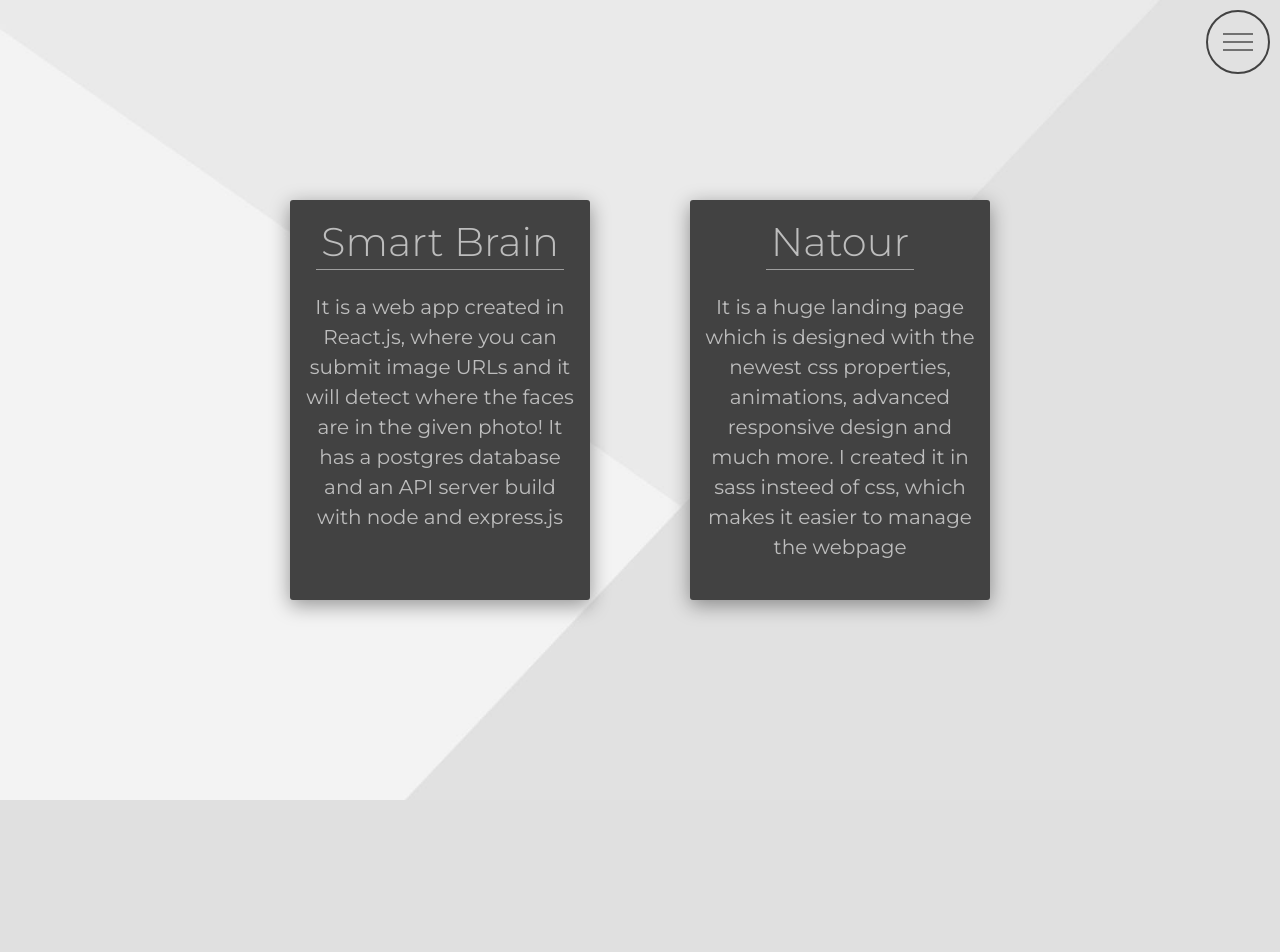
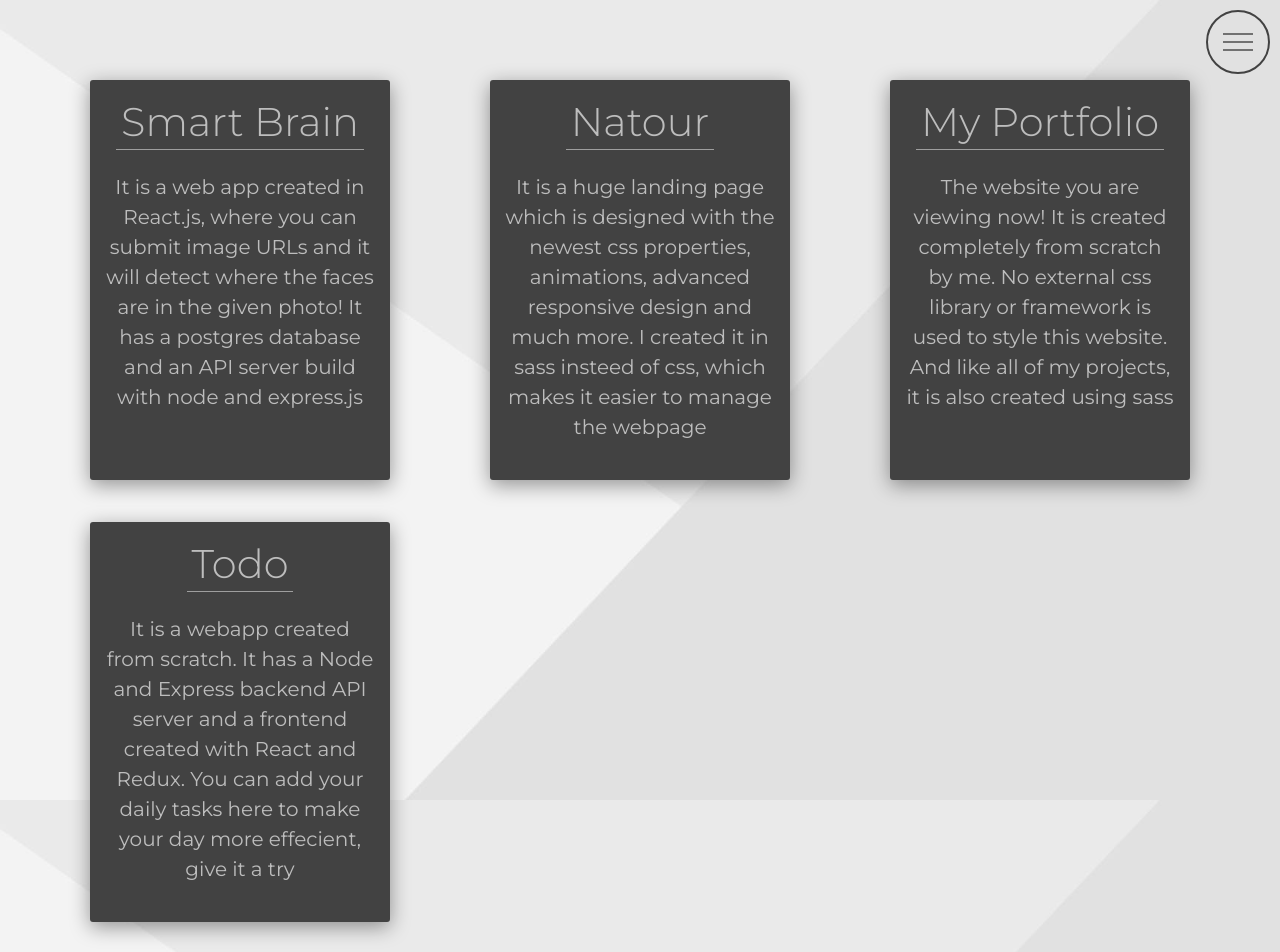
Before and after one commit to nitudeka/my_portfolio, a React (Create React App) app: page /projects in a window 1280 px wide. Shown: the top 952 px of the page. Before the commit the page ends 800 px from the top, so only its background shows below. Built offline with nearby package versions, Linux system fonts and the light colour scheme.

Commit message:
added my new project to it

```diff
--- a/src/components/Card/CardOptions.js
+++ b/src/components/Card/CardOptions.js
@@ -12,5 +12,19 @@
     projectName: 'Natour',
     link: 'https://nitudeka.github.io/natour/',
     github: 'https://github.com/nitudeka/natour'
+  },
+  {
+    cardNo: '3',
+    projectDescription: 'The website you are viewing now! It is created completely from scratch by me. No external css library or framework is used to style this website. And like all of my projects, it is also created using sass',
+    projectName: 'My Portfolio',
+    link: 'https://nitu.herokuapp.com/',
+    github: 'https://github.com/nitudeka/my_portfolio'
+  },
+  {
+    cardNo: '4',
+    projectDescription: 'It is a webapp created from scratch. It has a Node and Express backend API server and a frontend created with React and Redux. You can add your daily tasks here to make your day more effecient, give it a try',
+    projectName: 'Todo',
+    link: 'https://nitu-todo.herokuapp.com/',
+    github: 'https://github.com/nitudeka/react_todo_V2'
   }
 ]
--- a/src/index.css
+++ b/src/index.css
@@ -44,6 +44,9 @@
 a {
   color: inherit;
   text-decoration: none; }
+
+::-webkit-scrollbar {
+  width: 0; }
 
 .bold-font {
   font-weight: 600; }
@@ -196,6 +199,14 @@
       background-position: center; }
     .card__back--2 {
       background-image: linear-gradient(to right, rgba(189, 189, 189, 0.6), rgba(189, 189, 189, 0.6)), url(./assets/img/card-2-bg.png);
+      background-size: cover;
+      background-position: center; }
+    .card__back--3 {
+      background-image: linear-gradient(to right, rgba(189, 189, 189, 0.6), rgba(189, 189, 189, 0.6)), url(./assets/img/card-3-bg.png);
+      background-size: cover;
+      background-position: center; }
+    .card__back--4 {
+      background-image: linear-gradient(to right, rgba(189, 189, 189, 0.6), rgba(189, 189, 189, 0.6)), url(./assets/img/card-4-bg.jpg);
       background-size: cover;
       background-position: center; }
 
--- a/src/sass/base/_base.scss
+++ b/src/sass/base/_base.scss
@@ -37,6 +37,11 @@
   text-decoration: none;
 }
 
+::-webkit-scrollbar {
+  width: 0;
+}
+
+
 .bold-font {
   font-weight: 600;
 }
--- a/src/sass/components/_card.scss
+++ b/src/sass/components/_card.scss
@@ -87,5 +87,21 @@
       background-size: cover;
       background-position: center;
     }
+
+    &--3 {
+      background-image:linear-gradient(to right,
+        rgba($grey-lighten-1, .6), rgba($grey-lighten-1, .6)),
+        url(./assets/img/card-3-bg.png);
+      background-size: cover;
+      background-position: center;
+    }
+
+    &--4 {
+      background-image:linear-gradient(to right,
+        rgba($grey-lighten-1, .6), rgba($grey-lighten-1, .6)),
+        url(./assets/img/card-4-bg.jpg);
+      background-size: cover;
+      background-position: center;
+    }
   }
 }
```
Also changed, not shown: src/assets/img/card-3-bg.png (added), src/assets/img/card-4-bg.jpg (added).
